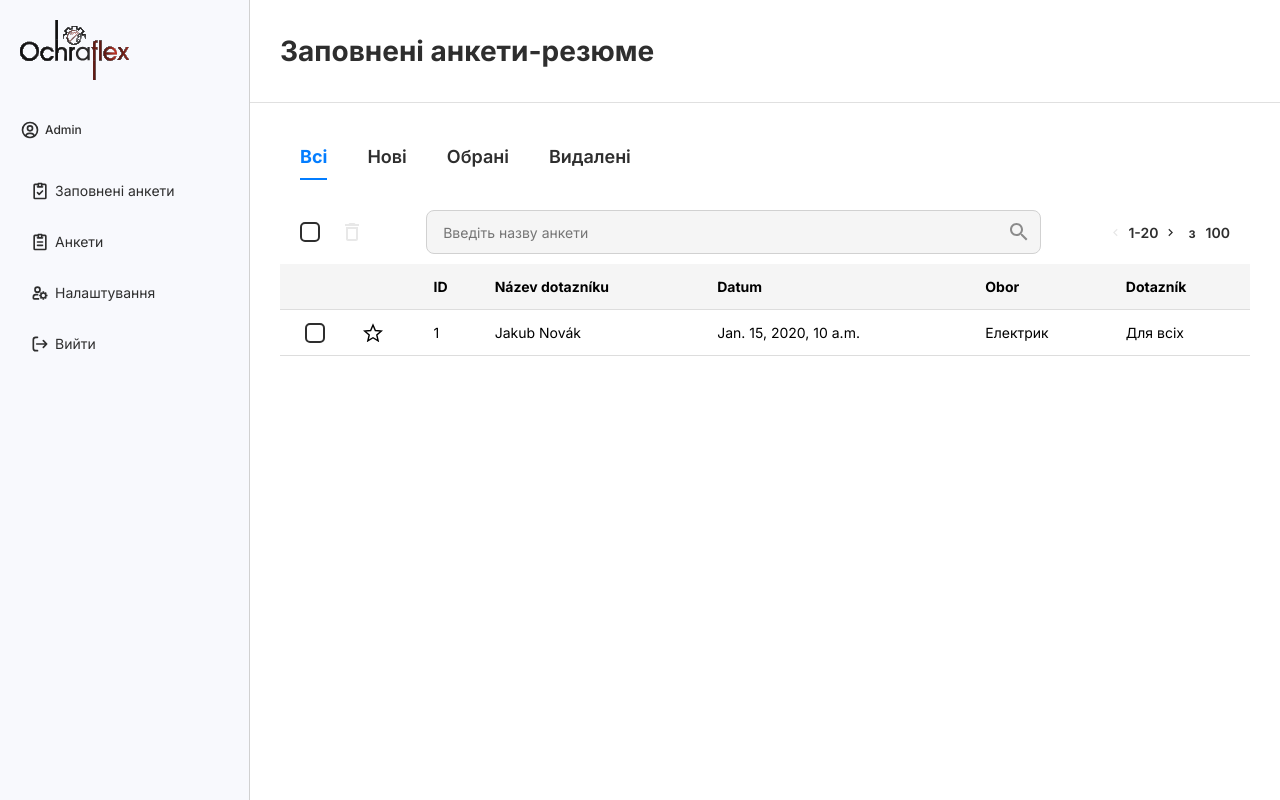
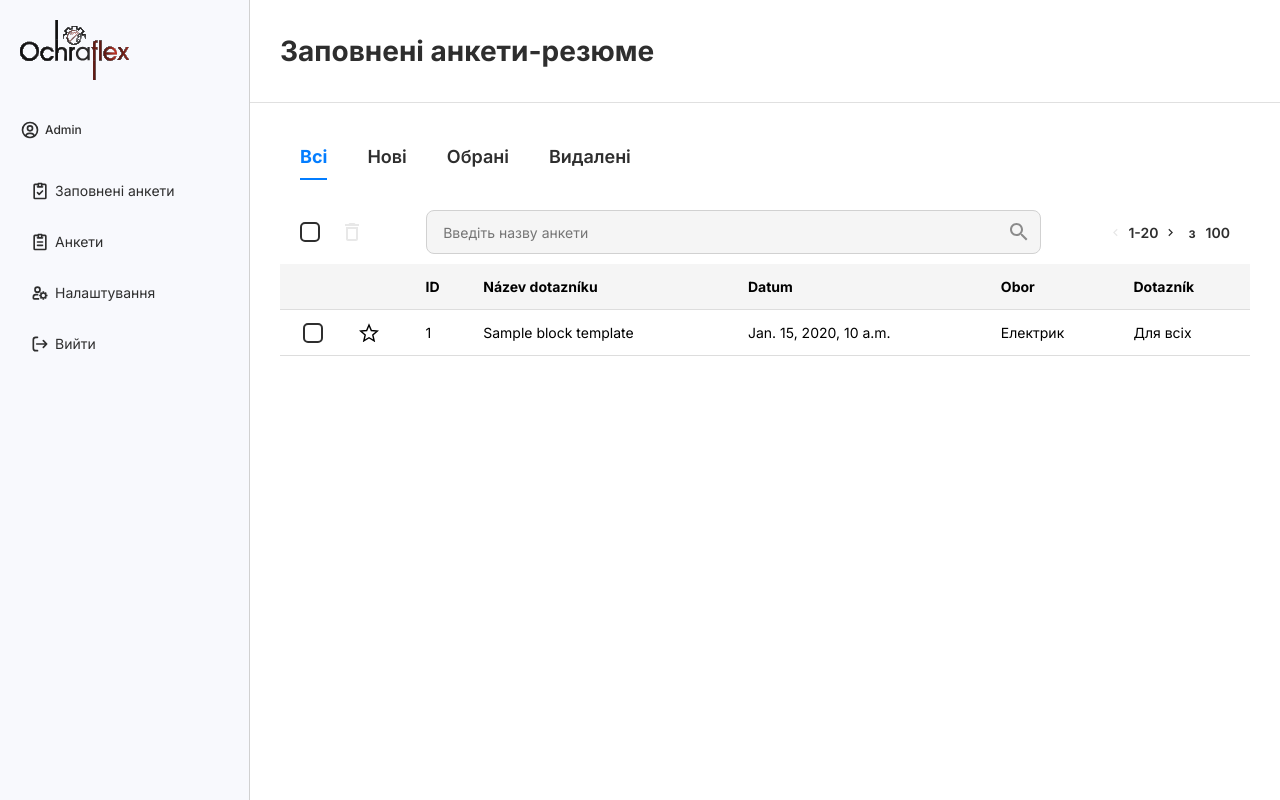
Before and after one commit to AndriiLMGitHub/ochraflex, a Django app: template src/templates/dashboard/resume/resumes.html in a window 1280 px wide. Run offline with Django 5.2, Linux system fonts and the light colour scheme; the template is opened without the code that fills it: most values are stand-ins (such as "Sample title", 1, 10 or a date in 2020).

Commit message:
Edit list answers on anket

```diff
--- a/src/templates/dashboard/resume/resumes.html
+++ b/src/templates/dashboard/resume/resumes.html
@@ -142,7 +142,7 @@
                     </svg>
                   </td>
                   <td>{{ answer.id }}</td>
-                  <td>Jakub Novák</td>
+                  <td>{{ answer.block_template.name }}</td>
                   <td>{{ answer.submitted_at }}</td>
                   <td>Електрик</td>
                   <td>Для всіх</td>
@@ -198,7 +198,7 @@
                     </svg>
                   </td>
                   <td>{{ recent_response.id }}</td>
-                  <td>Jakub Novák</td>
+                  <td>{{recent_response.block_template.name}}</td>
                   <td>{{ recent_response.submitted_at }}</td>
                   <td>Електрик</td>
                   <td>Для всіх</td>
@@ -254,7 +254,7 @@
                     </svg>
                   </td>
                   <td>{{ favorite.survey_response.id }}</td>
-                  <td>Jakub Novák</td>
+                  <td>{{ favorite.survey_response.block_template.name }}</td>
                   <td>{{ favorite.survey_response.submitted_at }}</td>
                   <td>Електрик</td>
                   <td>Для всіх</td>
@@ -308,7 +308,7 @@
                     </svg>
                   </td> -->
                   <td>{{ item.id }}</td>
-                  <td>Jakub Novák</td>
+                  <td>{{ item.block_template.name }}</td>
                   <td>{{ item.submitted_at }}</td>
                   <td>Електрик</td>
                   <td>Для всіх</td>
```
